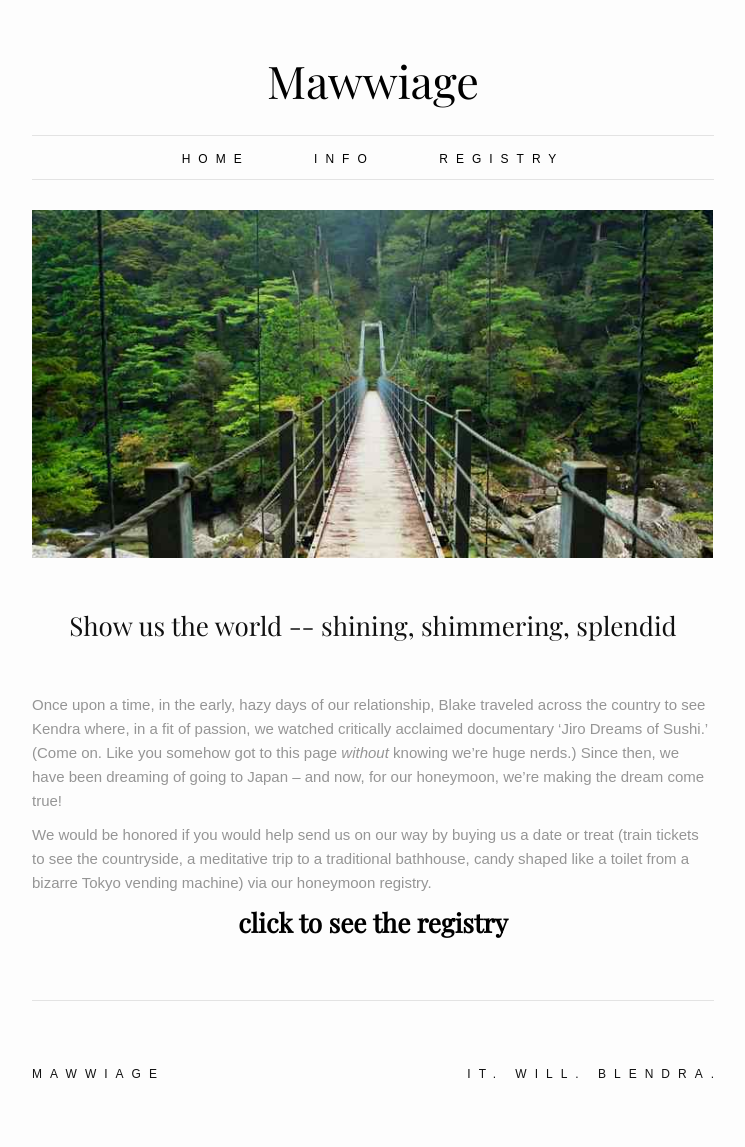
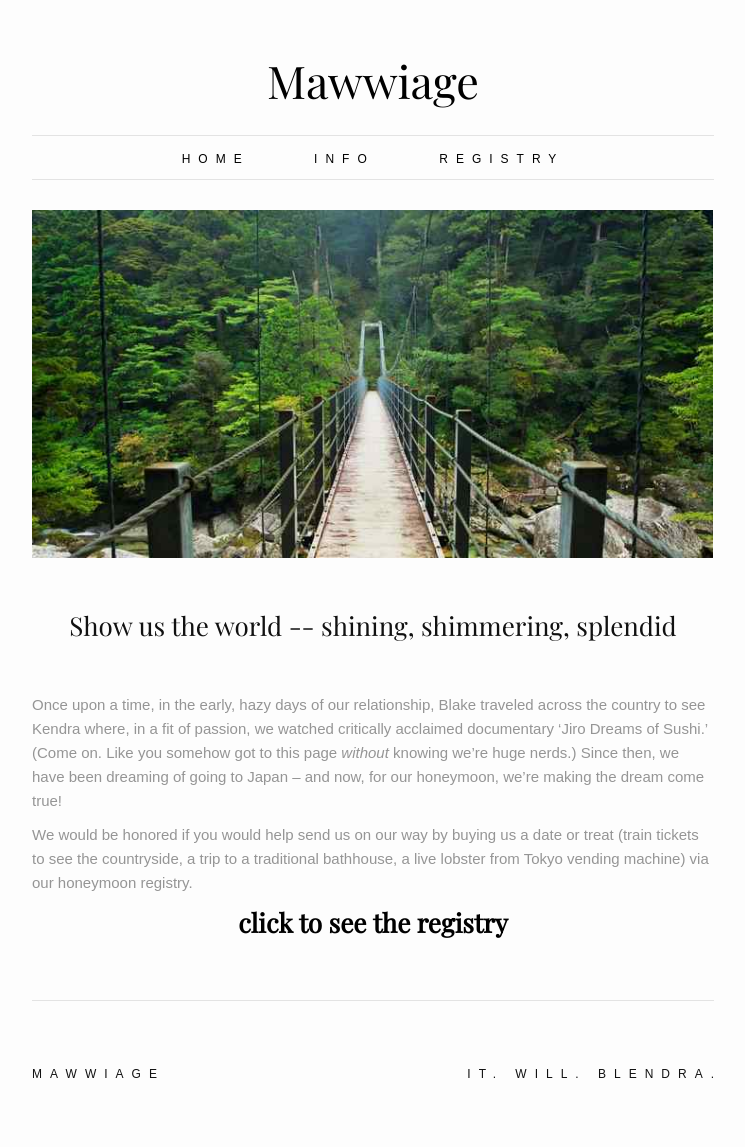
Before and after one commit to rblakemesser/rblakemesser.github.io, a Jekyll site: the page built from registry.md, in a window 1280 px wide. Shown: the whole page, without its empty margins (267-1012 px from the left). Built offline with Jekyll 4.4.1, drawn with Linux system fonts in a browser that asks for light colours; some web fonts are replaced.

Commit message:
registry edit

```diff
--- a/registry.md
+++ b/registry.md
@@ -9,6 +9,6 @@ image: "japan.jpeg"
 
 Once upon a time, in the early, hazy days of our relationship, Blake traveled across the country to see Kendra where, in a fit of passion, we watched critically acclaimed documentary 'Jiro Dreams of Sushi.' (Come on. Like you somehow got to this page *without* knowing we're huge nerds.) Since then, we have been dreaming of going to Japan -- and now, for our honeymoon, we're making the dream come true!
 
-We would be honored if you would help send us on our way by buying us a date or treat (train tickets to see the countryside, a meditative trip to a traditional bathhouse, candy shaped like a toilet from a bizarre Tokyo vending machine) via our honeymoon registry.
+We would be honored if you would help send us on our way by buying us a date or treat (train tickets to see the countryside, a trip to a traditional bathhouse, a live lobster from Tokyo vending machine) via our honeymoon registry.
 
 ## [**click to see the registry**](https://www.simpleregistry.com/blendra/)
```
